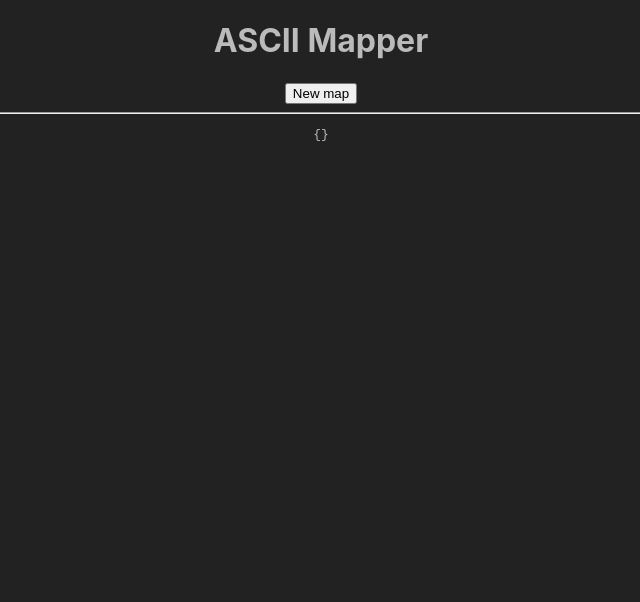
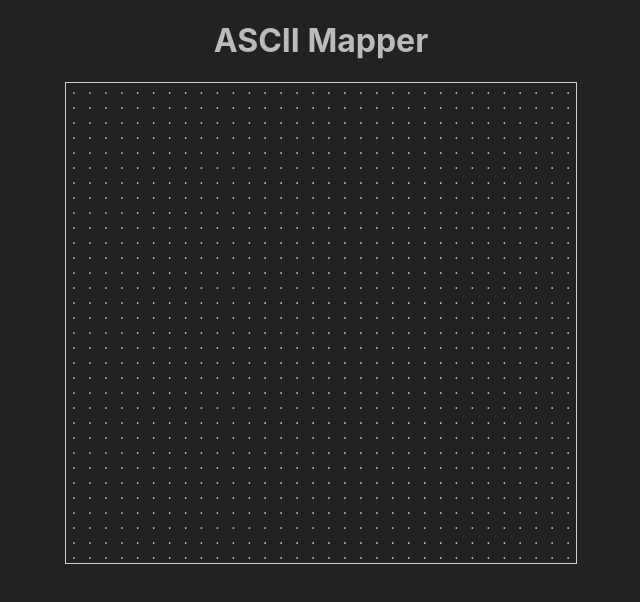
Before and after one commit to doeg/OLD-asciimap, a Next.js app: page / in a window 1280 px wide. Shown: the top 602 px of the page, without its empty margins (319-959 px from the left). Built offline with nearby package versions, Linux system fonts and the light colour scheme.

Commit message:
Tidy up console logs

```diff
--- a/components/MapCanvas.tsx
+++ b/components/MapCanvas.tsx
@@ -18,18 +18,15 @@ export const MapCanvas = () => {
   }, [canvasRef.current]);
 
   const onMouseDown = () => {
-    console.log("mousedown");
     setIsDragging(true);
   };
 
   const onMouseUp = () => {
-    console.log("mouseup");
     setIsDragging(false);
   };
 
   const onMouseOver = (e: any, cell: any, row: number, col: number) => {
     if (isDragging) {
-      console.log("mouseover", cell, row, col, e);
       setSelectedCoords({
         ...selectedCoords,
         [row]: {
@@ -51,8 +48,6 @@ export const MapCanvas = () => {
   const layer = currentMap?.layers.length ? currentMap.layers[0] : null;
 
   if (!layer) return null;
-
-  console.log(selectedCoords);
 
   return (
     <div
--- a/components/Workspace.tsx
+++ b/components/Workspace.tsx
@@ -1,15 +1,17 @@
+import { useEffect } from "react";
 import { useMapsContext } from "../contexts/maps-context";
 import { MapCanvas } from "./MapCanvas";
 
 export const Workspace = () => {
   const { createMap, currentMap, state } = useMapsContext();
 
+  useEffect(() => {
+    createMap();
+  }, []);
+
   return (
     <div>
-      <button onClick={createMap}>New map</button>
       <MapCanvas />
-      <hr />
-      <pre>{JSON.stringify(state.maps, null, 2)}</pre>
     </div>
   );
 };
```
